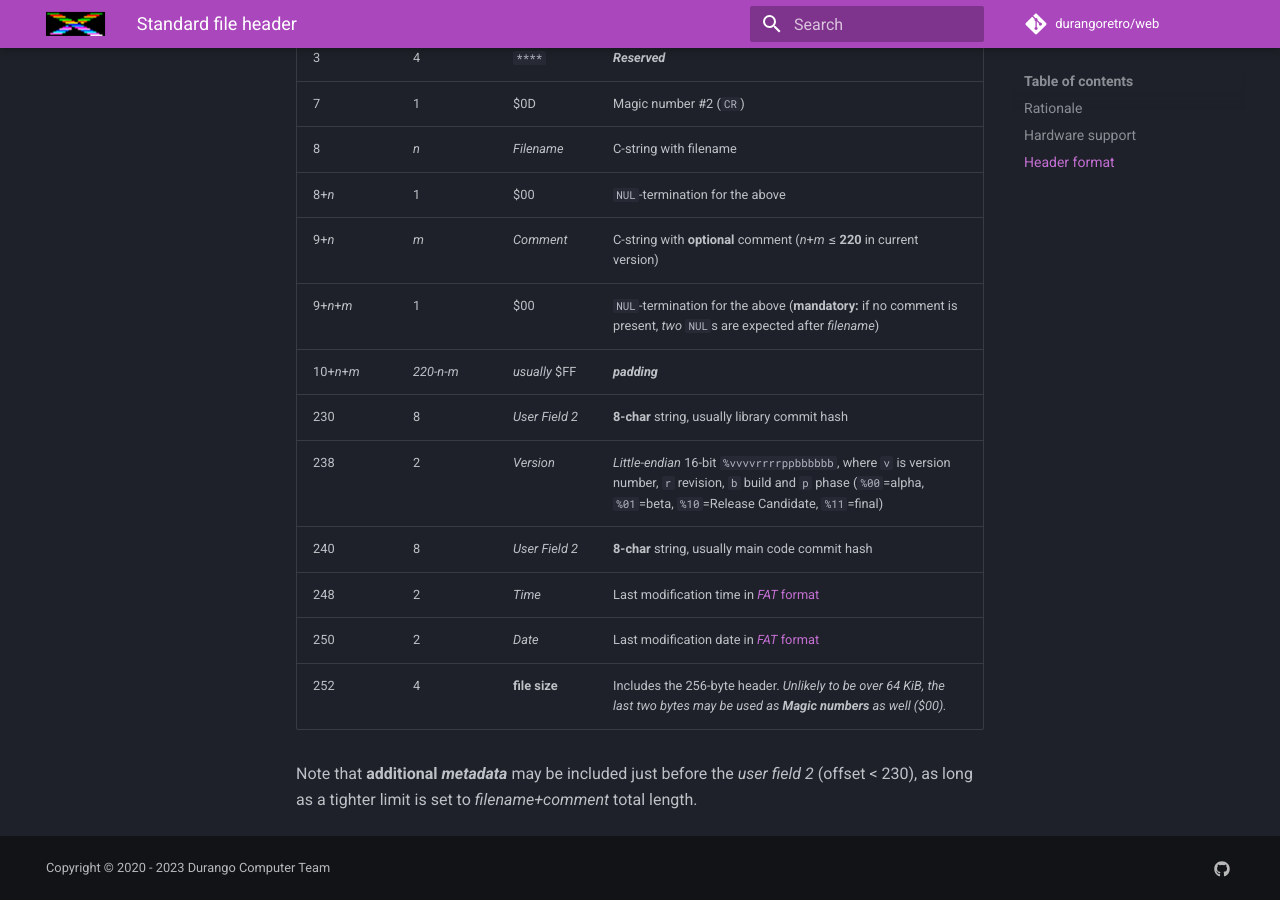
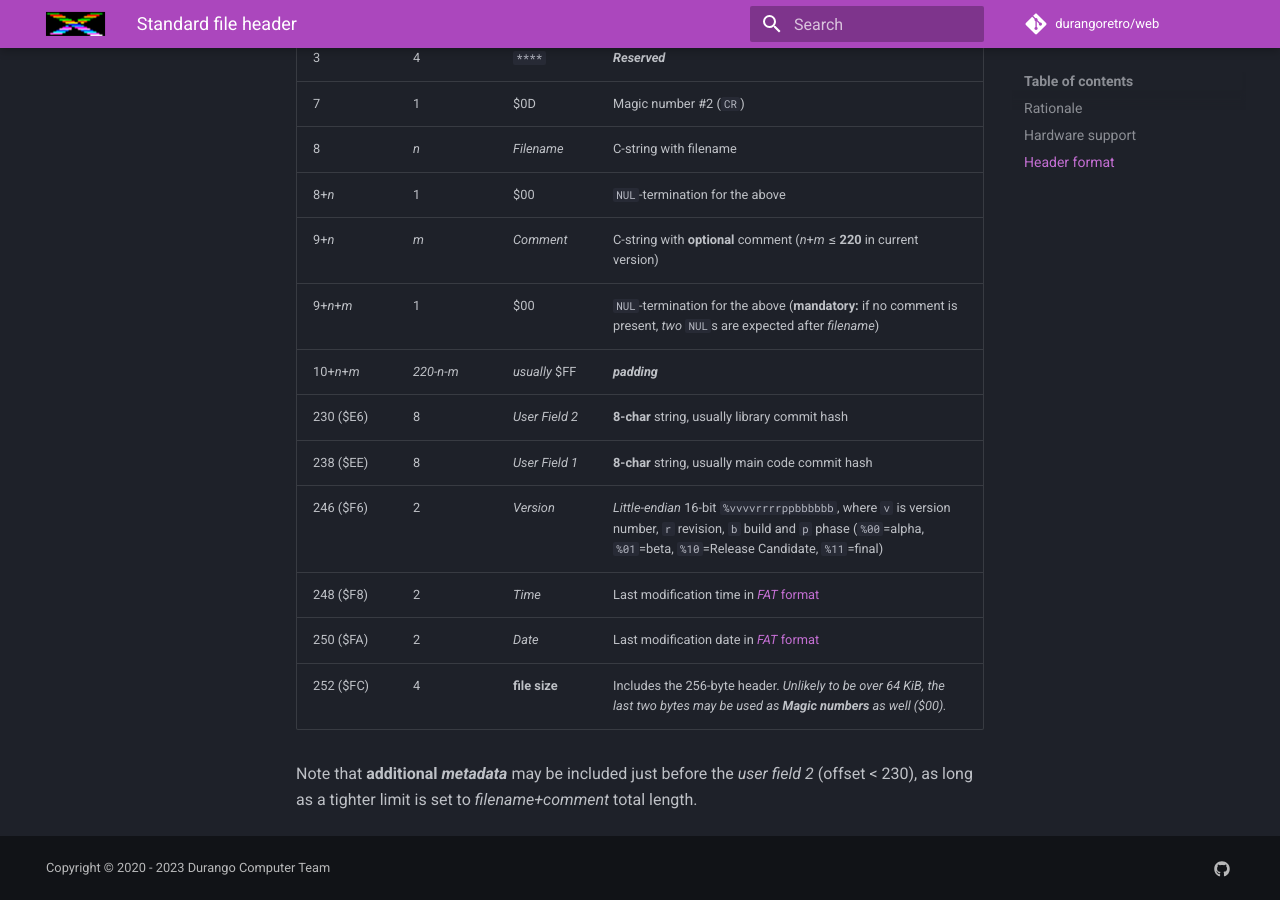
Before and after one commit to durangoretro/web, an MkDocs documentation site: the page built from docs/software/header.md, in a window 1280 px wide and 900 px high, scrolled down 1219 px. Built offline with MkDocs 1.6.1 and Material for MkDocs 9.7.7, drawn with Linux system fonts in a browser that asks for light colours; comment, search, counter and statistics services are not loaded.

Commit message:
new header format, add hex offsets

```diff
--- a/docs/software/header.md
+++ b/docs/software/header.md
@@ -38,12 +38,12 @@ A simple 256-byte block must be provided _in front_ of any ROM image in order to
 |9+_n_ |_m_         |_Comment_     |C-string with **optional** comment (_n_+_m_ ≤ **220** in current version)|
 |9+_n_+_m_|1        |$00           |`NUL`-termination for the above (**mandatory:** if no comment is present, _two_ `NUL`s are expected after _filename_)|
 |10+_n_+_m_|_220-n-m_|_usually_ $FF|_**padding**_|
-|230   |8           |_User Field 2_|**8-char** string, usually library commit hash|
-|238   |2           |_Version_     |_Little-endian_ 16-bit `%vvvvrrrrppbbbbbb`, where `v` is version number, `r` revision, `b` build and `p` phase (`%00`=alpha, `%01`=beta, `%10`=Release Candidate, `%11`=final)|
-|240   |8           |_User Field 2_|**8-char** string, usually main code commit hash|
-|248   |2           |_Time_        |Last modification time in [_FAT_ format](https://en.wikipedia.org/wiki/Design_of_the_FAT_file_system#Directory_entry)|
-|250   |2           |_Date_        |Last modification date in [_FAT_ format](https://en.wikipedia.org/wiki/Design_of_the_FAT_file_system#Directory_entry)|
-|252   |4           |**file size** |Includes the 256-byte header. _Unlikely to be over 64 KiB, the last two bytes may be used as **Magic numbers** as well ($00)._
+|230 ($E6)|8        |_User Field 2_|**8-char** string, usually library commit hash|
+|238 ($EE)|8        |_User Field 1_|**8-char** string, usually main code commit hash|
+|246 ($F6)|2        |_Version_     |_Little-endian_ 16-bit `%vvvvrrrrppbbbbbb`, where `v` is version number, `r` revision, `b` build and `p` phase (`%00`=alpha, `%01`=beta, `%10`=Release Candidate, `%11`=final)|
+|248 ($F8)|2        |_Time_        |Last modification time in [_FAT_ format](https://en.wikipedia.org/wiki/Design_of_the_FAT_file_system#Directory_entry)|
+|250 ($FA)|2        |_Date_        |Last modification date in [_FAT_ format](https://en.wikipedia.org/wiki/Design_of_the_FAT_file_system#Directory_entry)|
+|252 ($FC)|4        |**file size** |Includes the 256-byte header. _Unlikely to be over 64 KiB, the last two bytes may be used as **Magic numbers** as well ($00)._
 
 Note that **additional _metadata_** may be included just before the _user field 2_ (offset < 230), as long as a tighter limit is set to _filename+comment_
 total length.
```
